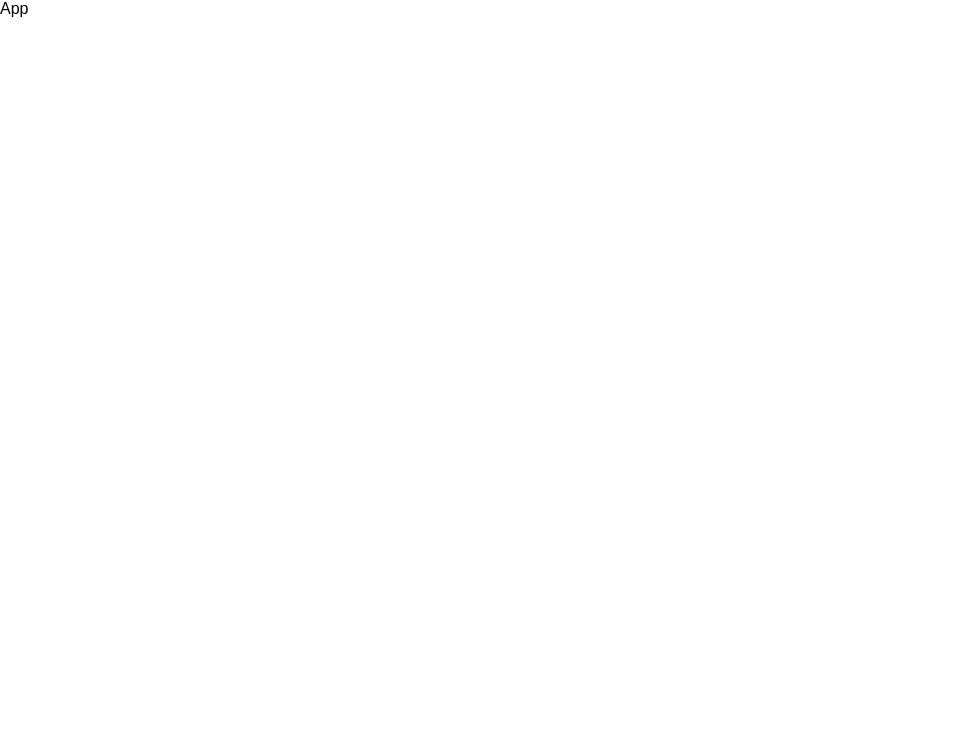
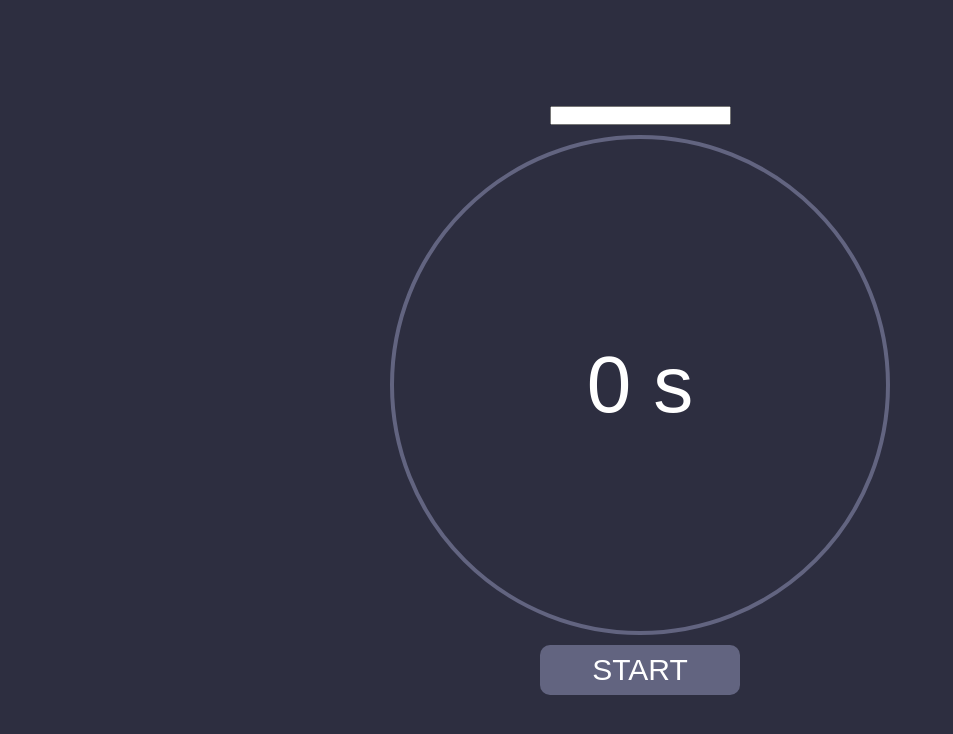
Before and after one commit to LucasNageI/TImer-App, a React (Vite) app: page / in a window 1280 px wide. Shown: the top 734 px of the page, without its empty margins (0-953 px from the left). Built offline with nearby package versions, Linux system fonts and the light colour scheme.

Commit message:
estilos y estructura

```diff
--- a/index.html
+++ b/index.html
@@ -3,7 +3,7 @@
   <head>
     <meta charset="UTF-8" />
     <meta name="viewport" content="width=device-width, initial-scale=1.0" />
-    <link rel="icon" href="/78338430-reloj-icono-en-un-estilo-plano-temporizador-sobre-un-fondo-transparente-elemento-de-diseño.ico" type="image/png">
+    <link rel="icon" href="/clock-img.jpeg" type="image/png" class="rounded-icon">
     <title>Timer</title>
   </head>
   <body>
--- a/src/App.css
+++ b/src/App.css
@@ -4,3 +4,69 @@
     padding: 0;
     font-family: sans-serif;
 }
+
+.main-app {
+    width: 100vw;
+    height: 100vh;
+    background-color: #2d2e40;
+    display: flex;
+    align-items: center;
+    justify-content: center;
+}
+
+.section {
+    display: flex;
+    align-items: center;
+    justify-content: center;
+    flex-direction: column;
+    gap: 10px;
+    height: 800px;
+    width: 1400px;
+}
+
+.timer-container {
+    display: flex;
+    align-items: center;
+    justify-content: center;
+    width: 500px;
+    height: 500px;
+    border: 4px solid #626480;
+    border-radius: 100%;
+}
+
+.timer {
+    color: white;
+    font-size: 80px;
+}
+
+.start-stop-btn {
+    width: 200px;
+    height: 50px;
+    display: flex;
+    align-items: center;
+    justify-content: center;
+    background-color: #626480;
+    border: none;
+    border-radius: 10px;
+}
+
+.span {
+    color: white;
+    font-size: 30px;
+}
+
+.start-true {
+    display: none;
+}
+
+.start-false {
+    display: flex;
+}
+
+.stop-true {
+    display: flex;
+}
+
+.stop-false {
+    display: none;
+}
--- a/src/App.jsx
+++ b/src/App.jsx
@@ -1,12 +1,45 @@
-import React from 'react'
+import React, { useEffect, useState } from 'react'
 import './App.css'
 
 function App() {
 
+    const [is_counting, setChange] = useState(false)
+
+    let time = 0
+
+    useEffect(() => {
+
+    }, [is_counting])
+
+    const handleStartStop = () => {
+        setChange(!is_counting)
+        const countdown = setInterval(() => {
+            if(time >= 0) {
+                console.log(time)
+                time++
+            }
+        }, 1000)
+    }
+
   return (
-    <div>
-        App
-    </div>
+    <main className='main-app'>
+        <section className='section'>
+            <div>
+                <span>
+                    <input type="number" />
+                </span>
+            </div>
+            <div className='timer-container'>
+                <span className='timer'>{time} s</span>
+            </div>
+            <div className='stop'>
+                <button className='start-stop-btn' onClick={handleStartStop}>
+                    <span className={`span start-` + is_counting}>START</span>
+                    <span className={`span stop-` + is_counting}>STOP</span>
+                </button>
+            </div>
+        </section>
+    </main>
   )
 }
 
```
Also changed, not shown: public/clock-img.jpeg (added), 1 other file (tests, documents, lock files or other folders).
